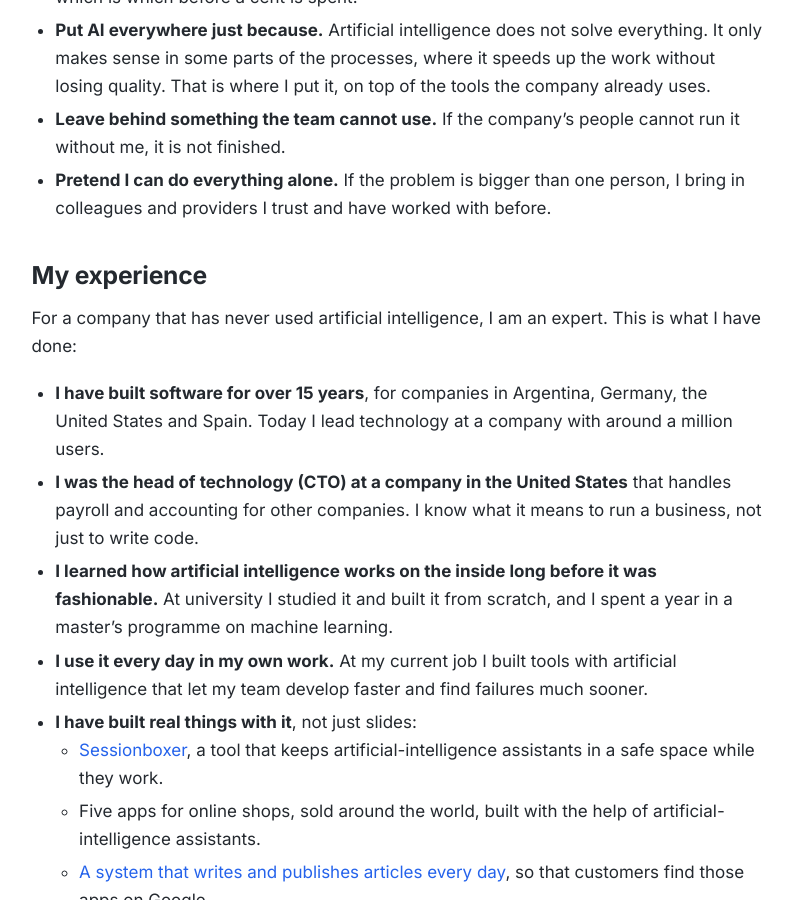
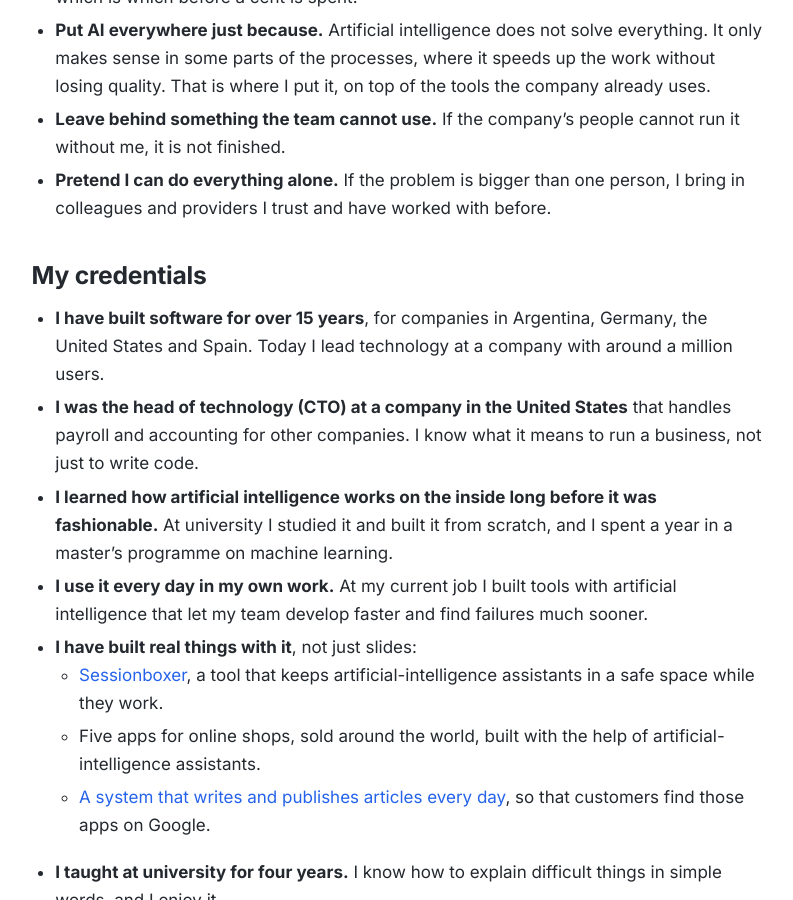
Before and after one commit to jperelli/jperelli.github.io, a Jekyll site: the page built from index.md, in a window 1280 px wide and 900 px high, scrolled down 1984 px. Shown: the whole window, without its empty margins (243-1036 px from the left). Built offline with Jekyll 4.4.1, drawn with Linux system fonts in a browser that asks for light colours; some of the changed text lies outside the part shown.

Commit message:
Home: 'My experience' -> 'My credentials', drop expert opener

```diff
--- a/index.md
+++ b/index.md
@@ -12,7 +12,7 @@
   <p class="hero-lead">A 30-minute conversation about the company's processes and, the next day, a concrete proposal for integrating AI. The business keeps working the way it does today, with fewer repetitive tasks and faster answers. No hot air.</p>
   <p class="hero-actions">
     <a class="btn btn-primary" href="#contact">Let's talk</a>
-    <a class="btn btn-ghost" href="#why-me">My experience</a>
+    <a class="btn btn-ghost" href="#why-me">My credentials</a>
   </p>
 </section>
 
@@ -63,9 +63,7 @@
 - **Leave behind something the team cannot use.** If the company's people cannot run it without me, it is not finished.
 - **Pretend I can do everything alone.** If the problem is bigger than one person, I bring in colleagues and providers I trust and have worked with before.
 
-## My experience {#why-me}
-
-For a company that has never used artificial intelligence, I am an expert. This is what I have done:
+## My credentials {#why-me}
 
 - **I have built software for over 15 years**, for companies in Argentina, Germany, the United States and Spain. Today I lead technology at a company with around a million users.
 - **I was the head of technology (CTO) at a company in the United States** that handles payroll and accounting for other companies. I know what it means to run a business, not just to write code.
```
Also changed, not shown: ca/index.md (+2 -4 lines), es/index.md (+2 -4 lines).
